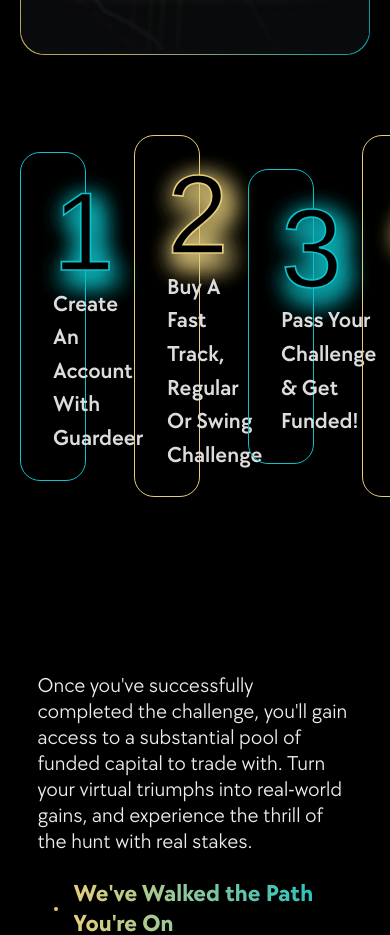
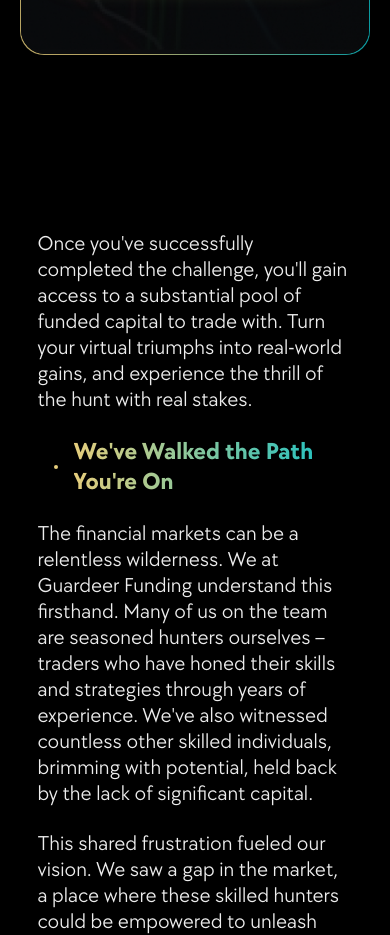
Before and after one commit to Netpuppys/guardeer, a Next.js app: page /about-us in a window 390 px wide. Shown: the part 1980-2915 px from the top of the page. Built offline with nearby package versions, Linux system fonts and the light colour scheme.

Commit message:
bug fixed

```diff
--- a/app/about-us/page.js
+++ b/app/about-us/page.js
@@ -9,10 +9,10 @@
 
 const page = () => {
   return (
-    <div className='max-w-full w-full pt-[8.5rem] h-full'>
+    <div className='max-w-[100vw] w-screen pt-[8.5rem] h-full'>
         <Navbar />
 
-        <div className='max-w-full w-full overflow-x-hidden px-5 md:px-16'>
+        <div className='max-w-full box-border w-full px-5 md:px-16'>
           <Banner />
           <AboutCards />
           <WrittenContent />
--- a/app/components/AboutUs/AboutCards.jsx
+++ b/app/components/AboutUs/AboutCards.jsx
@@ -160,7 +160,7 @@
     });
 
     return (
-        <div ref={ref} className="w-full flex items-center justify-between gap-6 mt-20">
+        <div ref={ref} className="w-full hidden md:flex items-center justify-between gap-6 mt-20">
             {/* card 1 */}
             <motion.div
                 initial={{ transform: "translateY(60px)", opacity: 0 }}
```
